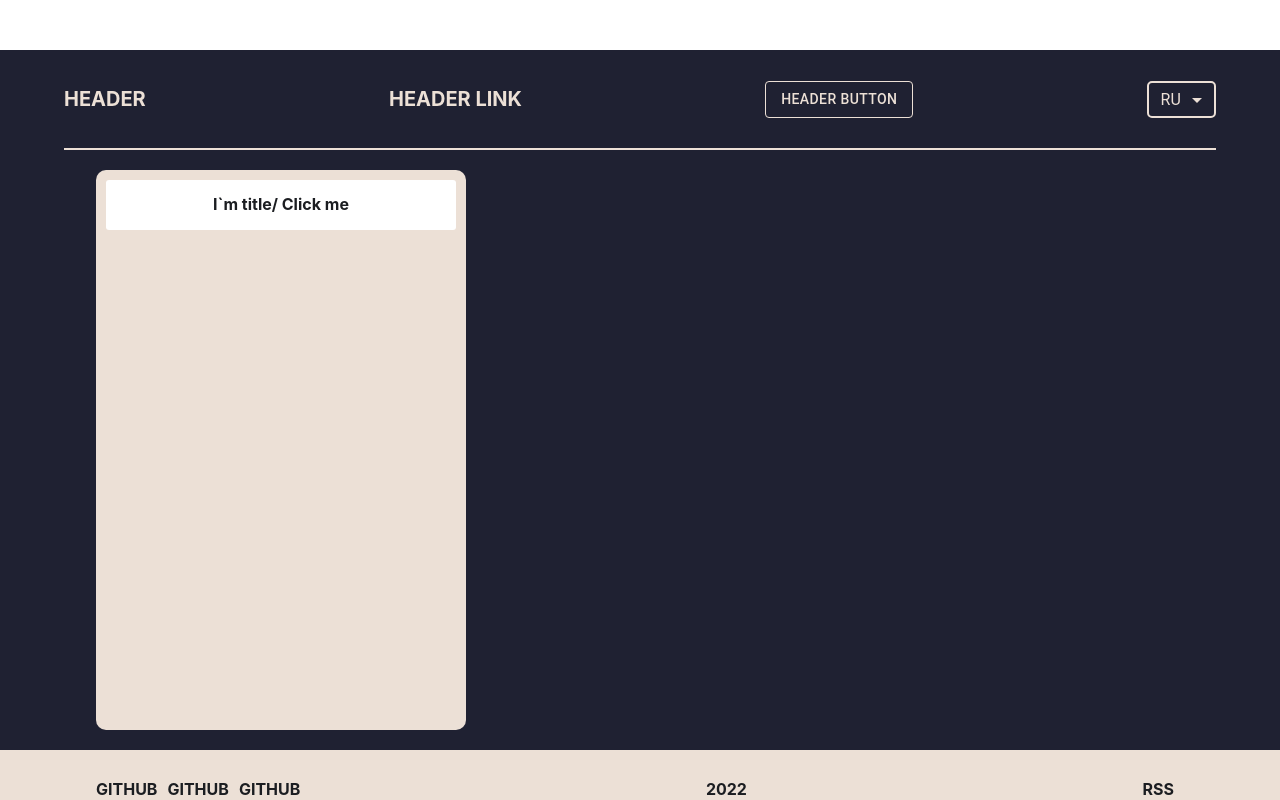
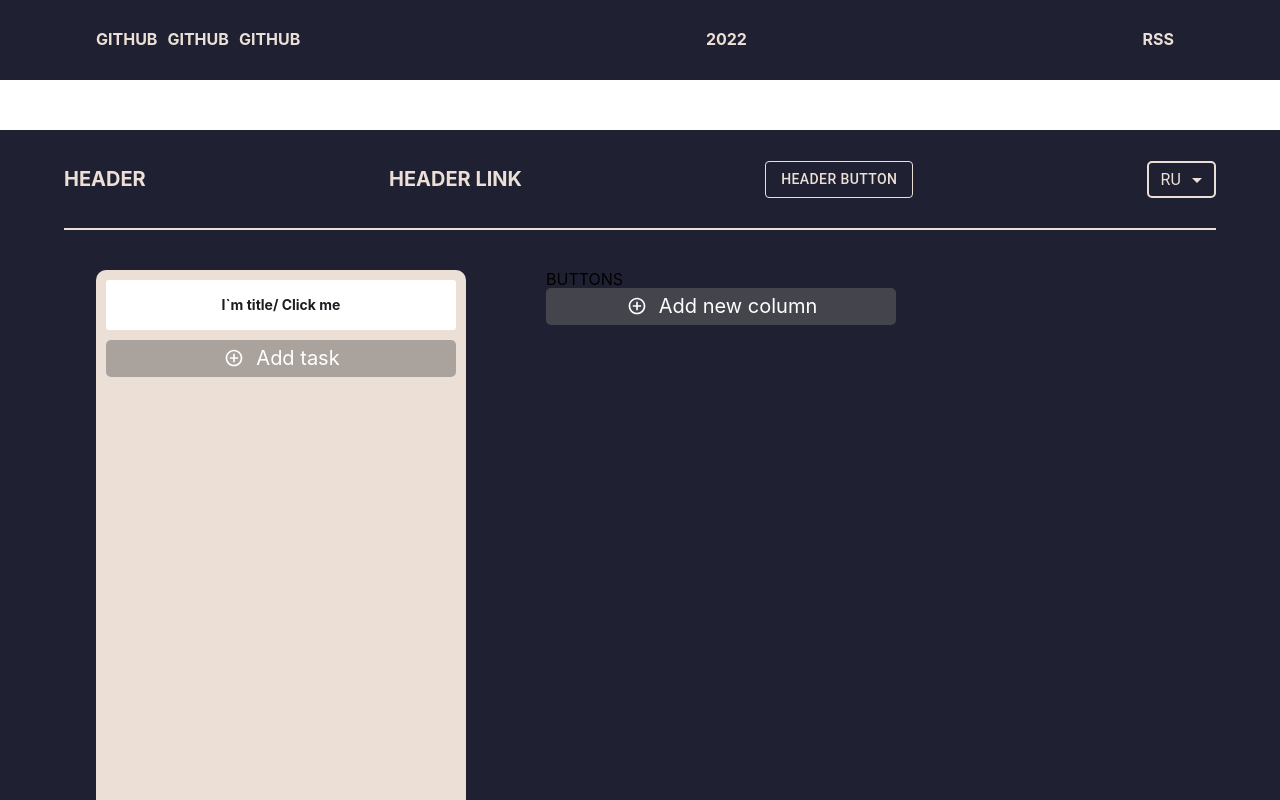
Before and after one commit to sharovskiye/project-management-app, a React (Create React App) app: page /#/ in a window 1280 px wide. Shown: the part 860-1660 px from the top of the page. Built offline with nearby package versions, Linux system fonts and the light colour scheme.

Commit message:
PMA-13 feat(designe): fix files structure and add CustomButtons

```diff
--- a/src/components/designe/Column.tsx
+++ b/src/components/designe/Board/Column.tsx
@@ -1,6 +1,8 @@
 import { Tooltip } from '@mui/material';
 import { useCallback, useState } from 'react';
-import style from './style.module.scss';
+import { CustomButton } from '../Buttons/CustomButton';
+import AddCircleOutlineOutlinedIcon from '@mui/icons-material/AddCircleOutlineOutlined';
+import style from '../style.module.scss';
 
 export const Column = () => {
   const [open, setOpen] = useState(false);
@@ -22,24 +24,29 @@ export const Column = () => {
         {open && (
           <form className={style.column_form}>
             <div className={style.column_buttons}>
-              <button
-                type="submit"
+              <CustomButton
+                textContent="SUBMIT"
+                itemType="submit"
                 className={`${style.columnButton} ${style.columnButton__submit}`}
-              >
-                SUBMIT
-              </button>
-              <button
-                type="button"
+              />
+              <CustomButton
+                textContent="CANCEL"
+                itemType="button"
                 className={`${style.columnButton} ${style.columnButton__cancel}`}
                 onClick={isOpen}
-              >
-                CANCEL
-              </button>
+              />
             </div>
             <input className={style.column_input} type="text" />
           </form>
         )}
       </div>
+      <CustomButton
+        typeof="button"
+        textContent="Add task"
+        className={`${style.columnButton} ${style.columnButton__icon}`}
+        style={{ height: '37px' }}
+        icon={<AddCircleOutlineOutlinedIcon className={style.icon__add} />}
+      />
       <div></div>
     </div>
   );
--- /dev/null
+++ b/src/components/designe/Board/TaskCard.tsx
@@ -0,0 +1,5 @@
+import style from '../style.module.scss';
+
+export const TaskCard = () => {
+  return <div>Task</div>;
+};
--- /dev/null
+++ b/src/components/designe/Buttons/CustomButton.tsx
@@ -0,0 +1,16 @@
+import React, { ReactNode } from 'react';
+
+export type ButtonProps = {
+  textContent?: string;
+  icon?: ReactNode;
+};
+type ButtonType = ButtonProps & React.HTMLAttributes<HTMLButtonElement>;
+
+export const CustomButton = ({ textContent, icon, ...rest }: ButtonType) => {
+  return (
+    <button {...rest}>
+      {icon && <span>{icon}</span>}
+      {textContent}
+    </button>
+  );
+};
--- /dev/null
+++ b/src/components/designe/Footer/Footer.tsx
@@ -0,0 +1,20 @@
+import { Link } from '@mui/material';
+import style from '../style.module.scss';
+
+export const Footer = () => {
+  return (
+    <div className={`${style.container} ${style.container__medium}  ${style.footer}`}>
+      <div className={style.footer_githubBlock}>
+        <Link className={`${style.footer_link} ${style.link}`}>GITHUB</Link>
+        <Link className={`${style.footer_link} ${style.link}`}>GITHUB</Link>
+        <Link className={`${style.footer_link} ${style.link}`}>GITHUB</Link>
+      </div>
+      <div className={style.footer_year}>
+        <p>2022</p>
+      </div>
+      <div className={style.footer_rssCourse}>
+        <Link className={`${style.footer_link} ${style.link}`}>RSS</Link>
+      </div>
+    </div>
+  );
+};
--- /dev/null
+++ b/src/components/designe/Header/Header.tsx
@@ -0,0 +1,28 @@
+import { Button, FormControl, Link, MenuItem, Select, SelectChangeEvent } from '@mui/material';
+import { useState } from 'react';
+import style from '../style.module.scss';
+
+export const Header = () => {
+  const [language, setLanguage] = useState('RU');
+
+  const handleChange = (event: SelectChangeEvent<string>) => {
+    setLanguage(event.target.value);
+  };
+
+  return (
+    <div className={`${style.container} ${style.container__big}  ${style.header}`}>
+      <div className={`${style.header_link} ${style.link}`}>HEADER</div>
+      <Link className={`${style.header_link} ${style.link}`}>HEADER LINK</Link>
+      <Button variant="outlined" className={`${style.header_button} ${style.button}`}>
+        Header button
+      </Button>
+      <FormControl className={style.form}>
+        <Select className={style.form_select} value={language} onChange={handleChange}>
+          <MenuItem value={'RU'}>RU</MenuItem>
+          <MenuItem value={'EN'}>EN</MenuItem>
+        </Select>
+      </FormControl>
+      <span className={`${style.line}`}></span>
+    </div>
+  );
+};
--- /dev/null
+++ b/src/components/designe/Main/Main.tsx
@@ -0,0 +1,32 @@
+import React from 'react';
+import { CustomButton } from '../Buttons/CustomButton';
+import style from '../style.module.scss';
+import { Column } from '../Board/Column';
+import AddCircleOutlineOutlinedIcon from '@mui/icons-material/AddCircleOutlineOutlined';
+
+export const Main = () => {
+  return (
+    <div className={`${style.container} ${style.container__medium}  ${style.main}`}>
+      <Column />
+      <div
+        style={{
+          height: '100%',
+          display: 'flex',
+          flexDirection: 'column',
+          justifyContent: 'flex-start',
+          marginLeft: '80px',
+          width: '350px',
+        }}
+      >
+        BUTTONS
+        <CustomButton
+          typeof="button"
+          textContent="Add new column"
+          className={`${style.columnButton} ${style.columnButton__icon}`}
+          style={{ height: '37px' }}
+          icon={<AddCircleOutlineOutlinedIcon className={style.icon__add} />}
+        />
+      </div>
+    </div>
+  );
+};
--- a/src/components/designe/designe.tsx
+++ b/src/components/designe/designe.tsx
@@ -1,97 +1,39 @@
 import React from 'react';
-import { Select, MenuItem, SelectChangeEvent, FormControl, Link, Button } from '@mui/material';
-import { useState } from 'react';
 import style from './style.module.scss';
-import { Column } from './Column';
+import { Footer } from './Footer/Footer';
+import { Header } from './Header/Header';
+import { Main } from './Main/Main';
 
 export const Designe = () => {
-  const [age, setAge] = useState('RU');
-
-  const handleChange = (event: SelectChangeEvent<string>) => {
-    setAge(event.target.value);
-  };
-
   return (
     <>
+      {/* LIGHT THEME */}
       <section>
         <header className={`${style.lightTheme}`}>
-          <div className={`${style.container} ${style.container__big}  ${style.header}`}>
-            <div className={`${style.header_link} ${style.link}`}>HEADER</div>
-            <Link className={`${style.header_link} ${style.link}`}>HEADER LINK</Link>
-            <Button variant="outlined" className={`${style.header_button} ${style.button}`}>
-              Header button
-            </Button>
-            <FormControl className={style.form}>
-              <Select className={style.form_select} value={age} onChange={handleChange}>
-                <MenuItem value={'RU'}>RU</MenuItem>
-                <MenuItem value={'EN'}>EN</MenuItem>
-              </Select>
-            </FormControl>
-            <span className={`${style.line}`}></span>
-          </div>
+          <Header />
         </header>
 
         <main className={`${style.lightTheme}`}>
-          <div className={`${style.container} ${style.container__medium}  ${style.main}`}>
-            <Column />
-          </div>
+          <Main />
         </main>
 
         <footer className={`${style.darkTheme}`}>
-          <div className={`${style.container} ${style.container__medium}  ${style.footer}`}>
-            <div className={style.footer_githubBlock}>
-              <Link className={`${style.footer_link} ${style.link}`}>GITHUB</Link>
-              <Link className={`${style.footer_link} ${style.link}`}>GITHUB</Link>
-              <Link className={`${style.footer_link} ${style.link}`}>GITHUB</Link>
-            </div>
-            <div className={style.footer_year}>
-              <p>2022</p>
-            </div>
-            <div className={style.footer_rssCourse}>
-              <Link className={`${style.footer_link} ${style.link}`}>RSS</Link>
-            </div>
-          </div>
+          <Footer />
         </footer>
       </section>
 
+      {/* DARK THEME */}
       <section>
         <header className={`${style.darkTheme}`}>
-          <div className={`${style.container} ${style.container__big}  ${style.header}`}>
-            <div className={`${style.header_link} ${style.link}`}>HEADER</div>
-            <Link className={`${style.header_link} ${style.link}`}>HEADER LINK</Link>
-            <Button variant="outlined" className={`${style.header_button} ${style.button}`}>
-              Header button
-            </Button>
-            <FormControl className={style.form}>
-              <Select className={style.form_select} value={age} onChange={handleChange}>
-                <MenuItem value={'RU'}>RU</MenuItem>
-                <MenuItem value={'EN'}>EN</MenuItem>
-              </Select>
-            </FormControl>
-            <span className={`${style.line}`}></span>
-          </div>
+          <Header />
         </header>
 
         <main className={`${style.darkTheme}`}>
-          <div className={`${style.container} ${style.container__medium}  ${style.main}`}>
-            <Column />
-          </div>
+          <Main />
         </main>
 
         <footer className={`${style.lightTheme}`}>
-          <div className={`${style.container} ${style.container__medium}  ${style.footer}`}>
-            <div className={style.footer_githubBlock}>
-              <Link className={`${style.footer_link} ${style.link}`}>GITHUB</Link>
-              <Link className={`${style.footer_link} ${style.link}`}>GITHUB</Link>
-              <Link className={`${style.footer_link} ${style.link}`}>GITHUB</Link>
-            </div>
-            <div className={style.footer_year}>
-              <p>2022</p>
-            </div>
-            <div className={style.footer_rssCourse}>
-              <Link className={`${style.footer_link} ${style.link}`}>RSS</Link>
-            </div>
-          </div>
+          <Footer />
         </footer>
       </section>
     </>
--- a/src/components/designe/style.module.scss
+++ b/src/components/designe/style.module.scss
@@ -5,14 +5,20 @@ $container-width-medium: 85vw;
 $title-color-dark: #1B1D21;
 $title-color-light: #ECE0D6;
 $text-color: #403D3C;
-$text-column-color: #6B6867;
-$link-text-size: 20px;
-$footer-link-text-size: 16px;
-$background-cancel: #F3758B;
-$background-submit: #6DCCCC;
+$text-column-color: rgb(107 104 103);
+$color-column-button: rgba(107 104 103 / 50%);
+$color-text-white: #ffffff;
+$font-size-large: 20px;
+$font-size-medium: 16px;
+$font-size-small: 14px;
+$color-cancel: #F3758B;
+$color-submit: #6DCCCC;
+$color-add: #007E5B;
+$color-delete: #ff0000;
 
 section {
     margin-bottom: 50px;
+
 }
 
 .container {
@@ -40,12 +46,12 @@ section {
 
 .header {
     height: 100px;
-    font-size: $link-text-size;
+    font-size: $font-size-large;
 }
 
 .footer {
     height: 80px;
-    font-size: $footer-link-text-size;
+    font-size: $font-size-medium;
 
     &_githubBlock {
         display: flex;
@@ -67,7 +73,7 @@ section {
         transition: 0.5s;
 
         &:hover {
-            color: $text-column-color  !important;
+            color: $color-column-button  !important;
         }
 
         &:active {
@@ -77,10 +83,12 @@ section {
 }
 
 
+
 .main {
     display: flex;
-    align-items: center;
+    align-items: flex-start;
     height: calc(100vh - 200px);
+    padding: 40px 0;
 }
 
 .form {
@@ -99,6 +107,41 @@ section {
     }
 }
 
+.columnButton {
+    display: flex;
+    align-items: center;
+    justify-content: center;
+    color: $color-text-white;
+    cursor: pointer;
+    background-color: $color-column-button;
+    border: none;
+    border-radius: 5px;
+    transition: 0.5s;
+
+
+    &__submit {
+        &:hover {
+            color: $color-submit ;
+        }
+    }
+
+    &__cancel {
+        &:hover {
+            color: $color-cancel ;
+        }
+    }
+
+    &__icon {
+        width: 100%;
+        font-size: $font-size-large;
+
+        &:hover {
+            color: $color-submit ;
+        }
+
+    }
+}
+
 .column {
     width: 350px;
     height: 90%;
@@ -111,7 +154,8 @@ section {
 
     &_header {
         height: 50px;
-        font-size: $footer-link-text-size;
+        margin-bottom: 10px;
+        font-size: $font-size-small;
         font-weight: bold;
         color: $title-color-dark;
         border-radius: 5px;
@@ -124,7 +168,7 @@ section {
         width: 100%;
         height: 100%;
         cursor: pointer;
-        background-color: #ffffff;
+        background-color: $color-text-white;
         border-radius: 3px;
         transition: 0.5s;
     }
@@ -151,22 +195,16 @@ section {
 
     & .columnButton {
         height: 47%;
-        cursor: pointer;
-        border: #ffffff 2px solid;
-        border-radius: 5px;
-        transition: 0.5s;
+    }
 
-        &__submit {
-            &:hover {
-                color: $background-submit ;
-            }
-        }
+}
 
-        &__cancel {
-            &:hover {
-                color: $background-cancel ;
-            }
-        }
+
+.icon {
+    &__add {
+        max-height: $font-size-large;
+        padding-top: 4px;
+        padding-right: 10px;
     }
 }
 
```
